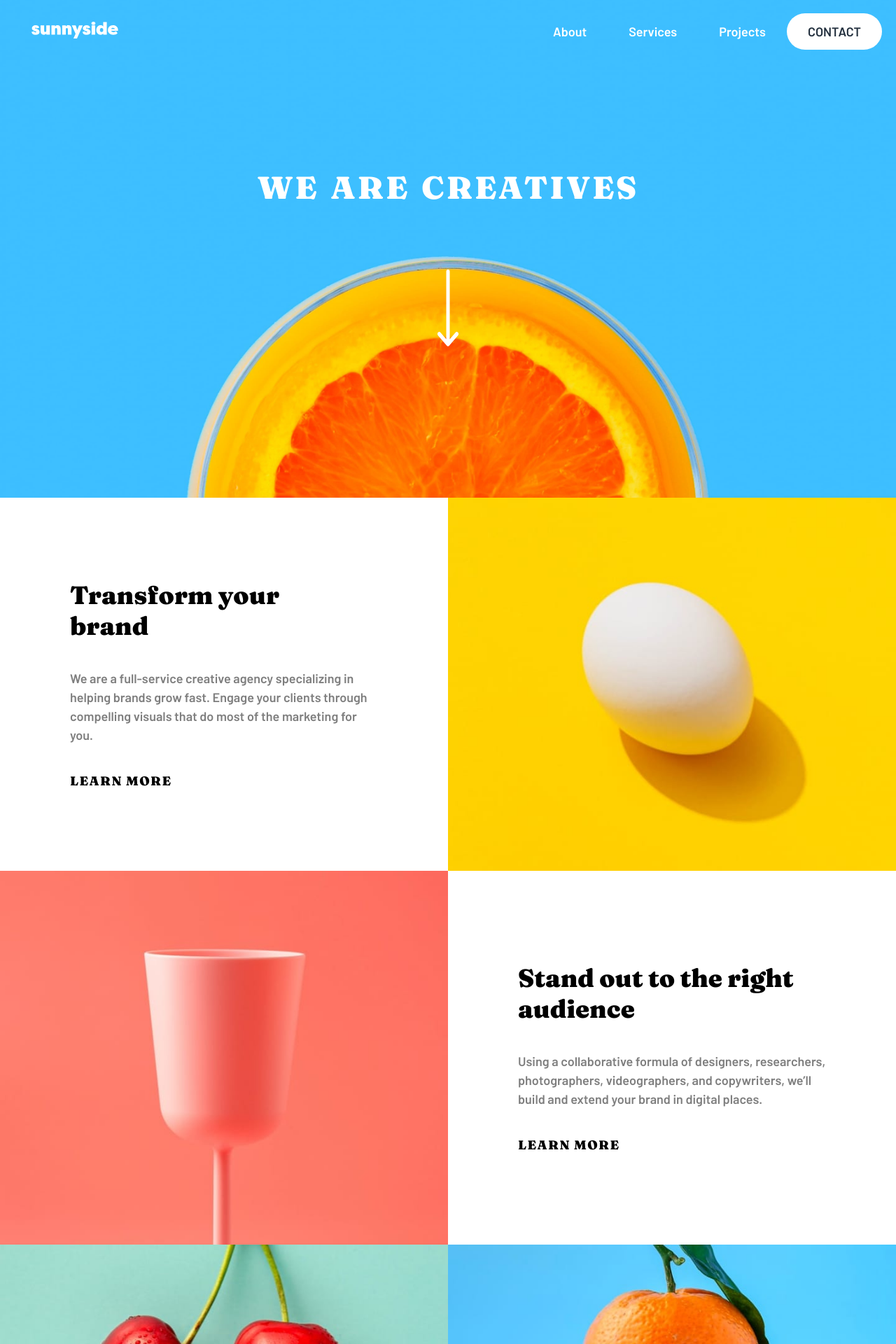
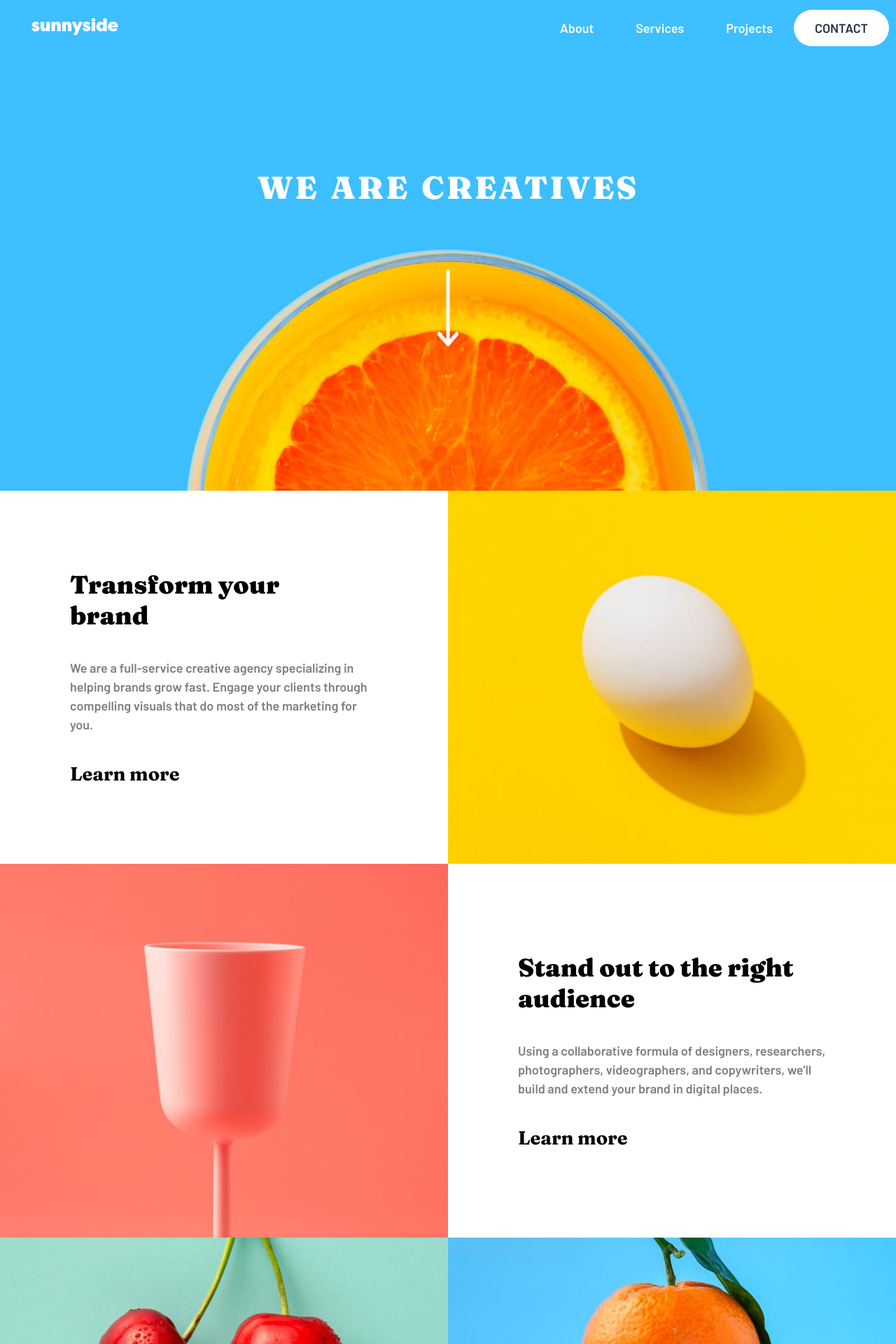
Before and after one commit to bipurna/sunnyside-agency-langing-page, a React (Create React App) app: page / in a window 1280 px wide. Shown: the top 1920 px of the page at 70% size. Built offline with nearby package versions, Linux system fonts and the light colour scheme.

Commit message:
css adjustment

```diff
--- a/src/components/Main/Main.css
+++ b/src/components/Main/Main.css
@@ -197,7 +197,7 @@
         text-align: start;
         max-width: 450px;
     }
-    .desc h4{
+    .desc h2{
         text-align: start;
     }
     .design{
--- a/src/components/Main/Main.jsx
+++ b/src/components/Main/Main.jsx
@@ -60,7 +60,10 @@ function Main() {
   ];
   return (
     <div className="Main">
+      <header>
         <Navbar />
+      </header>
+      <main>
         <div className="landing">
           <img src={heading} alt="" className="mobile" />
           <img src={headingDesktop} alt="" className="desktop" />
@@ -79,11 +82,11 @@ function Main() {
           <div className="transform-your-brand desc">
             <h1>Transform your brand</h1>
             <p>
-            We are a full-service creative agency specializing in helping brands
-            grow fast. Engage your clients through compelling visuals that do
-            most of the marketing for you.
+              We are a full-service creative agency specializing in helping
+              brands grow fast. Engage your clients through compelling visuals
+              that do most of the marketing for you.
             </p>
-          <h4>Learn more</h4>
+            <h2>Learn more</h2>
           </div>
         </div>
         <div className="section-wrapper section-wrapper-unreversed">
@@ -99,7 +102,7 @@ function Main() {
               photographers, videographers, and copywriters, we’ll build and
               extend your brand in digital places.
             </p>
-          <h4> Learn more</h4>
+            <h2> Learn more</h2>
           </div>
         </div>
         <div className="section-wrapper section-wrapper-unreversed">
@@ -129,7 +132,7 @@ function Main() {
           </div>
         </div>
         <div className="testimonials">
-        <h4 id="head"> Client testimonials</h4>
+          <h2 id="head"> Client testimonials</h2>
           <div className="testimonials-wrapper">
             {testimoniasData.map((person) => {
               return <Testimonial {...person} key={person.name} />;
@@ -146,6 +149,8 @@ function Main() {
           <img src={coneDesktop} alt="" className="desktop" />
           <img src={sugarDesktop} alt="" className="desktop" />
         </div>
+      </main>
+      <footer>
         <div className="footer">
           <h1>sunnyside</h1>
           <ul>
@@ -172,6 +177,7 @@ function Main() {
           . Coded by{" "}
           <a href="https://www.tarakumarsunuwar.com.np">Tara Kumar Sunuwar</a>.
         </div>
+      </footer>
     </div>
   );
 }
--- a/src/components/Navbar/Navbar.css
+++ b/src/components/Navbar/Navbar.css
@@ -7,6 +7,7 @@
     position: relative;
     z-index: 999;
 }
+
 .dropdown{
     display: none;
     flex-direction: column;
@@ -70,8 +71,8 @@
         background-color: transparent;
         display: flex;
         flex-direction: row;
-        margin: 0;
-        height: 90px;
+        margin: -10px;
+        height: 100px;
         position: relative;
         max-width: 475px;
     }
```
Lines whose indentation alone changed are shown as unchanged.
